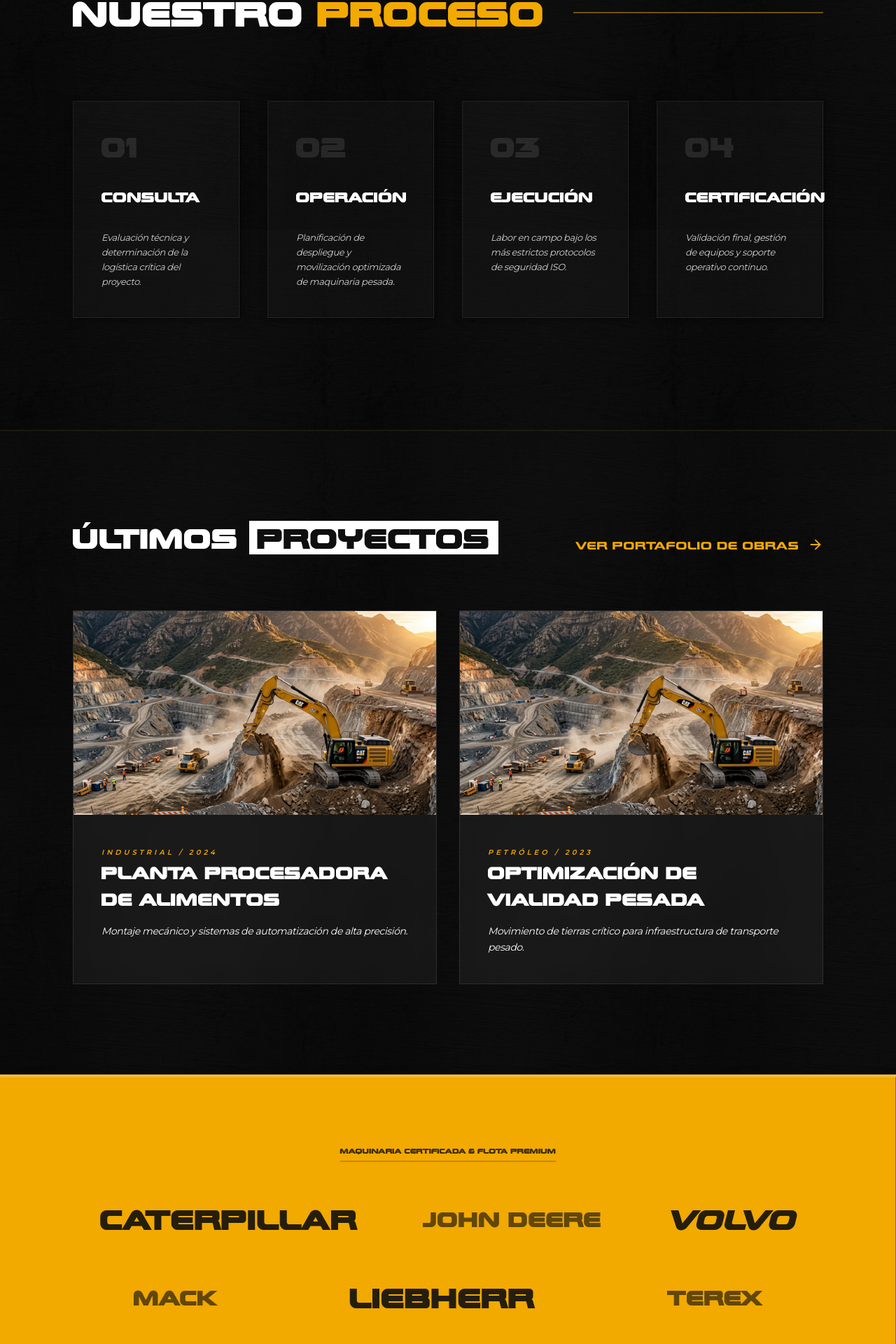
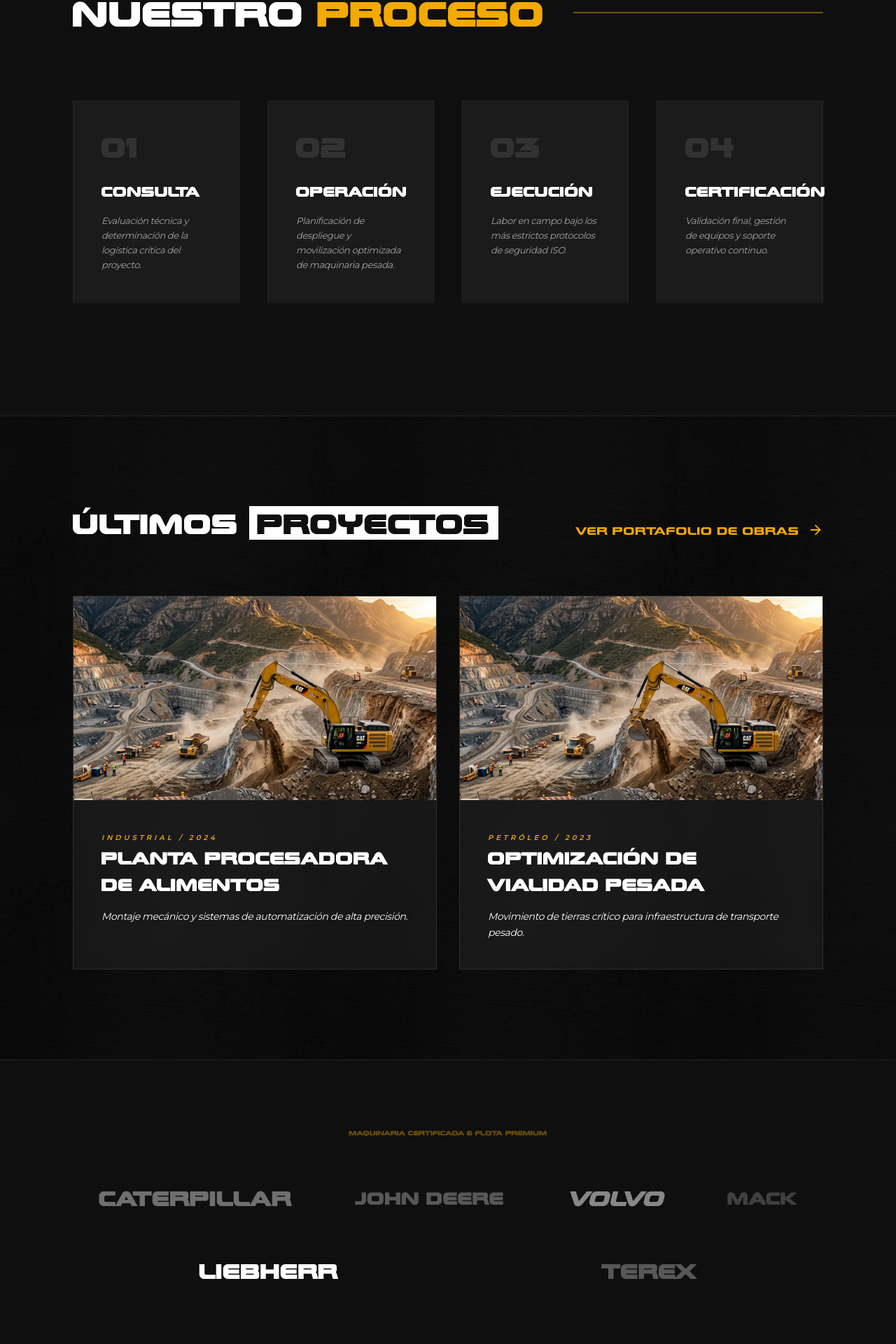
Before and after one commit to alfredv88/grouplormar, a Next.js app: page / in a window 1280 px wide. Shown: the part 3461-5381 px from the top of the page at 70% size. Built offline with nearby package versions, Linux system fonts and the light colour scheme.

Commit message:
style: revert methodology and logo sections to previous sober design

```diff
--- a/src/app/page.tsx
+++ b/src/app/page.tsx
@@ -516,7 +516,7 @@ export default function Home() {
         </section >
 
         {/* Our Methodology / Process */}
-        < section className="py-40 px-6 bg-iron-base border-t border-b border-brand-yellow/10 relative z-20" >
+        <section className="py-40 px-6 bg-brand-black border-t border-b border-white/5 relative z-20">
           <div className="w-full max-w-[1800px] mx-auto px-6 md:px-12 lg:px-20">
             <div className="flex flex-col md:flex-row items-center gap-10 mb-24">
               <h2 className="text-6xl font-black font-orbitron uppercase leading-none text-white">NUESTRO <span className="text-brand-yellow">PROCESO</span></h2>
@@ -539,16 +539,16 @@ export default function Home() {
               ].map((step, idx) => (
                 <motion.div
                   key={idx}
-                  initial={{ opacity: 0, x: -20 }}
-                  whileInView={{ opacity: 1, x: 0 }}
+                  initial={{ opacity: 0, y: 30 }}
+                  whileInView={{ opacity: 1, y: 0 }}
                   transition={{ delay: idx * 0.1 }}
-                  className="space-y-8 p-10 bg-iron-light/20 border-iron iron-bevel group hover:bg-brand-yellow/5 transition-all"
+                  className="group relative p-10 bg-brand-white/5 border border-white/5 hover:bg-brand-white/10 transition-all border-b-4 border-b-transparent hover:border-b-brand-yellow"
                 >
-                  <span className="text-5xl font-black font-orbitron text-white/10 group-hover:text-brand-yellow/40 transition-colors leading-none block">
+                  <span className="text-5xl font-black font-orbitron text-white/10 group-hover:text-brand-yellow/40 transition-colors leading-none block mb-6">
                     {step.num}
                   </span>
-                  <h4 className="text-2xl font-bold uppercase text-white tracking-tight">{step.title}</h4>
-                  <p className="text-[13px] text-white/80 font-montserrat leading-relaxed italic font-medium group-hover:text-white transition-colors">
+                  <h4 className="text-2xl font-bold uppercase text-white tracking-tight mb-4">{step.title}</h4>
+                  <p className="text-[13px] text-white/60 font-montserrat leading-relaxed italic font-medium group-hover:text-white transition-colors">
                     {step.desc}
                   </p>
                 </motion.div>
@@ -615,19 +615,19 @@ export default function Home() {
 
 
       {/* Equipos Certificados */}
-      <section className="relative z-10 py-24 bg-brand-yellow overflow-hidden iron-bevel border-t-4 border-white/20">
+      <section className="relative z-10 py-24 bg-brand-black border-y border-white/5 overflow-hidden">
         <div className="absolute inset-0 bg-industrial-grid opacity-[0.1] pointer-events-none" />
         <div className="w-full max-w-[1800px] mx-auto px-10 md:px-20 lg:px-32 overflow-hidden">
-          <p className="text-[12px] font-black uppercase tracking-[0.6em] text-center mb-16 text-brand-black/80 font-orbitron">
-            <span className="border-b-2 border-brand-black/20 pb-2">MAQUINARIA CERTIFICADA & FLOTA PREMIUM</span>
+          <p className="text-[11px] font-black uppercase tracking-[0.5em] text-center mb-16 text-brand-yellow/40 font-orbitron">
+            MAQUINARIA CERTIFICADA & FLOTA PREMIUM
           </p>
-          <div className="flex flex-wrap justify-around items-center gap-16 transition-opacity opacity-90">
-            <div className="text-5xl font-black font-orbitron tracking-tight text-brand-black transform hover:scale-110 transition-transform cursor-default">CATERPILLAR</div>
-            <div className="text-4xl font-black font-orbitron text-brand-black/70 transform hover:scale-110 transition-transform cursor-default">JOHN DEERE</div>
-            <div className="text-5xl font-black font-orbitron italic text-brand-black transform hover:scale-110 transition-transform cursor-default">VOLVO</div>
-            <div className="text-4xl font-black font-orbitron text-brand-black/70 transform hover:scale-110 transition-transform cursor-default">MACK</div>
-            <div className="text-5xl font-black font-orbitron text-brand-black transform hover:scale-110 transition-transform cursor-default">LIEBHERR</div>
-            <div className="text-4xl font-black font-orbitron text-brand-black/70 transform hover:scale-110 transition-transform cursor-default">TEREX</div>
+          <div className="flex flex-wrap justify-around items-center gap-16 transition-opacity">
+            <div className="text-4xl font-black font-orbitron tracking-tighter text-white/40 transform hover:scale-110 hover:text-white transition-all cursor-default">CATERPILLAR</div>
+            <div className="text-3xl font-black font-orbitron text-white/30 transform hover:scale-110 hover:text-white transition-all cursor-default">JOHN DEERE</div>
+            <div className="text-4xl font-black font-orbitron italic text-white/50 transform hover:scale-110 hover:text-white transition-all cursor-default">VOLVO</div>
+            <div className="text-3xl font-black font-orbitron text-white/20 transform hover:scale-110 hover:text-white transition-all cursor-default">MACK</div>
+            <div className="text-4xl font-black font-orbitron text-white transform hover:scale-110 transition-all cursor-default">LIEBHERR</div>
+            <div className="text-4xl font-black font-orbitron text-white/30 transform hover:scale-110 hover:text-white transition-all cursor-default">TEREX</div>
           </div>
         </div>
       </section>
```
